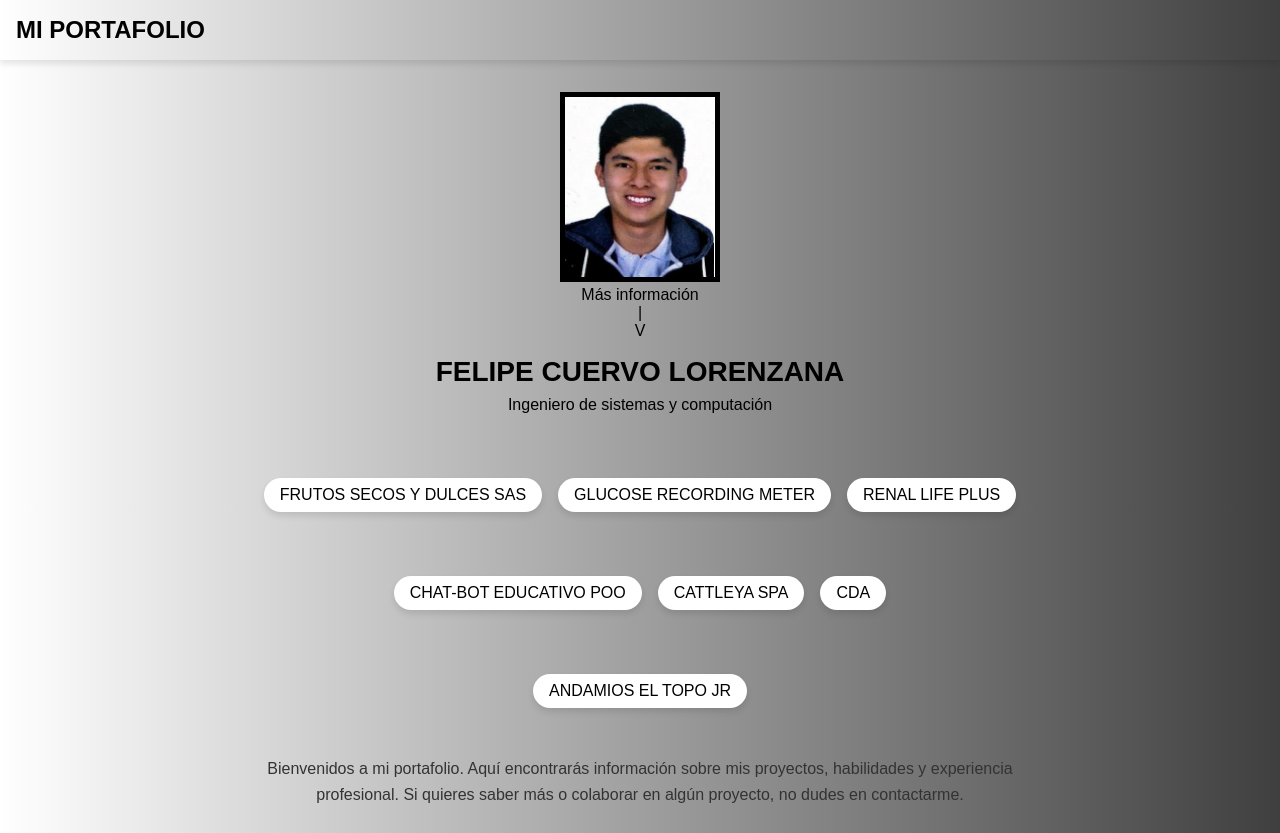
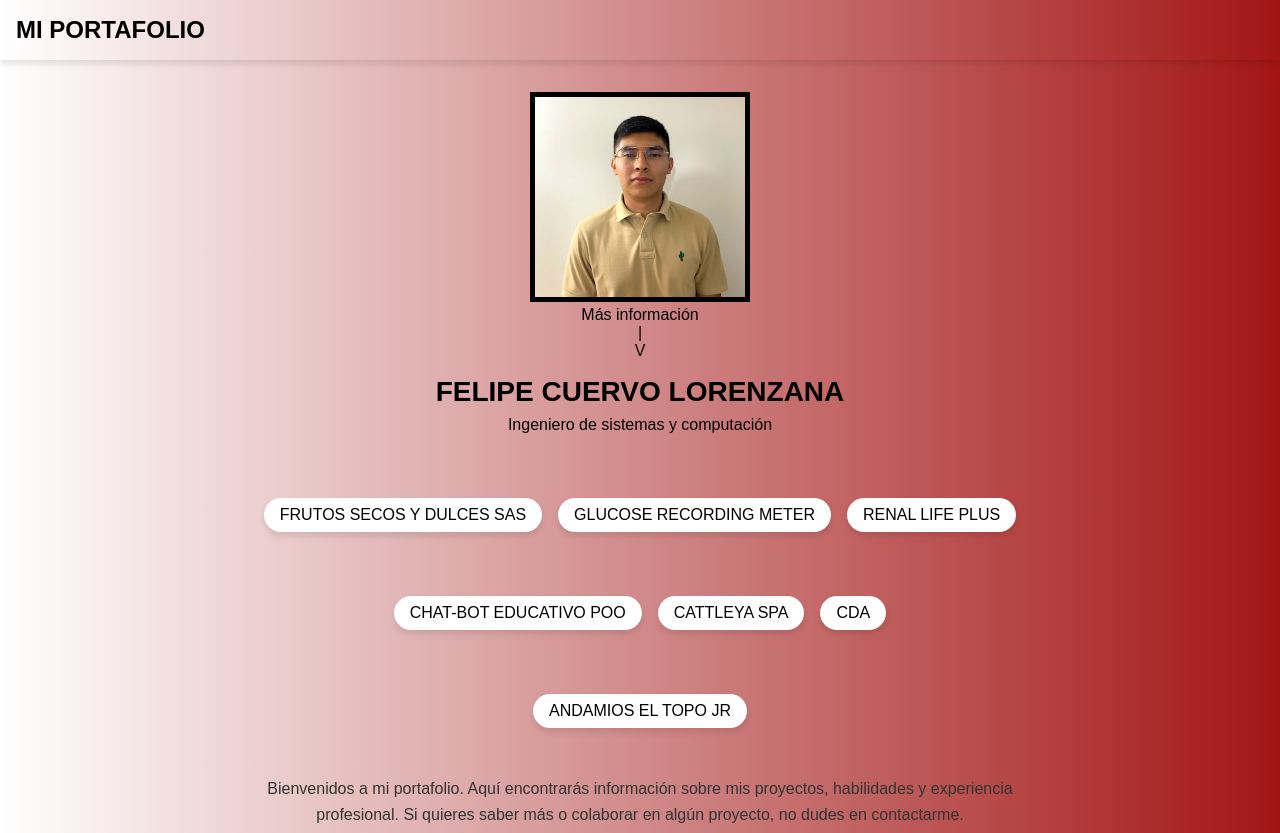
Before and after one commit to PAGINAS-FCL/Portafolio, a plain HTML site: page index.html in a window 1280 px wide. Shown: the top 833 px of the page. Drawn offline with Linux system fonts and the light colour scheme.

Commit message:
CAMBIO DE FOTO Y DE COLORES.

```diff
--- a/index.html
+++ b/index.html
@@ -14,7 +14,7 @@
     </header>
     <div class="container">
         <div class="profile fade-in">
-            <img src="img/foto_pipe.png" alt="Foto de perfil">
+            <img src="img/felipe.jpg" alt="Foto de perfil">
             <p>Más información</p>
             <p>|</p>
             <p>V</p>
--- a/style.css
+++ b/style.css
@@ -2,14 +2,14 @@
 body {
     margin: 0;
     font-family: 'Arial', sans-serif;
-    background: linear-gradient(to right, #ffffff, #3f3f3f);
+    background: linear-gradient(to right, #ffffff, #a31515);
     color: #333;
 }
 
 header {
     position: sticky;
     top: 0;
-    background: linear-gradient(to right, #ffffff, #3f3f3f);
+    background: linear-gradient(to right, #ffffff, #a31515);
     box-shadow: 0 4px 6px rgba(0, 0, 0, 0.1);
     padding: 1rem;
     z-index: 1000;
@@ -28,15 +28,14 @@ header h1 {
     align-items: center;
 }
 
-
 .profile {
     text-align: center;
     margin-bottom: 2rem;
 }
 
 .profile img {
-    width: 150px;
-    height: 180px;
+    width: 210px;
+    height: 200px;
     border: 5px solid #000000;
     transition: transform 0.3s;
 }
```
Also changed, not shown: img/felipe.jpg (added), img/foto_pipe.png (deleted).
